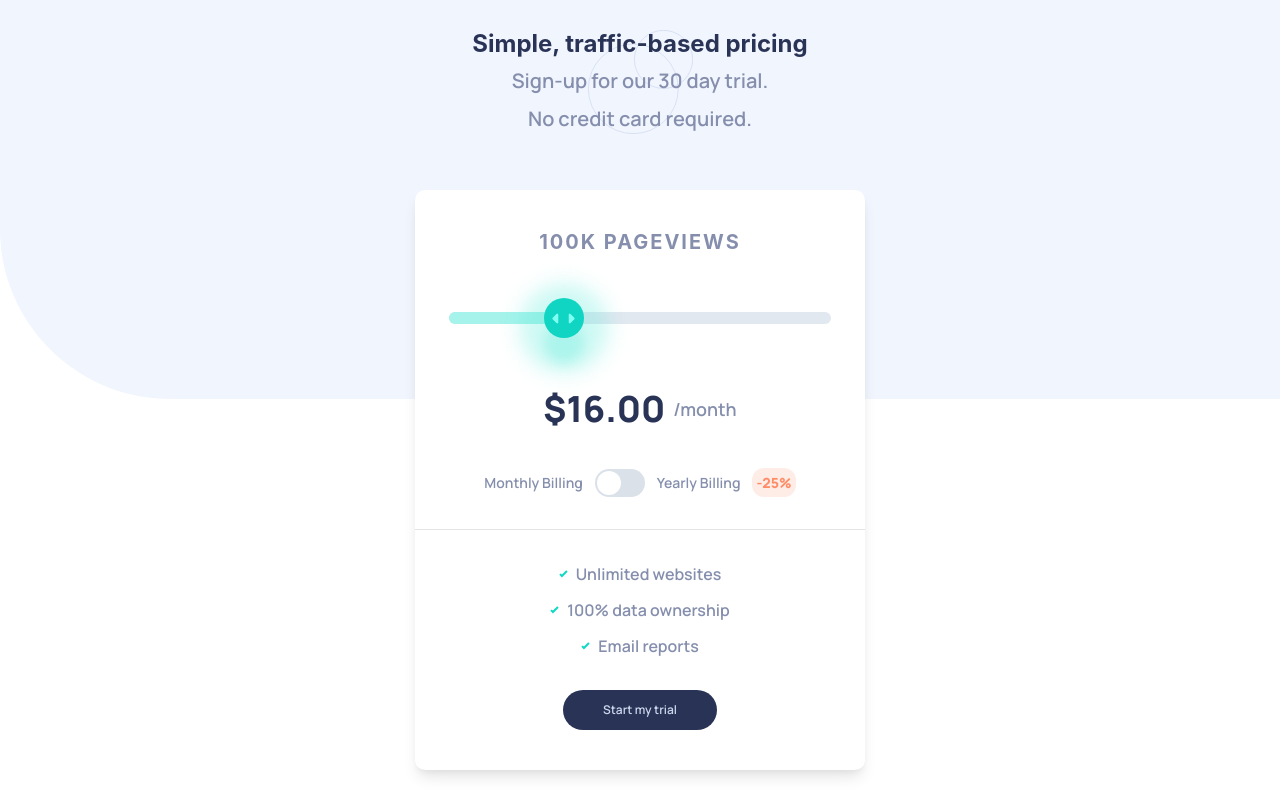
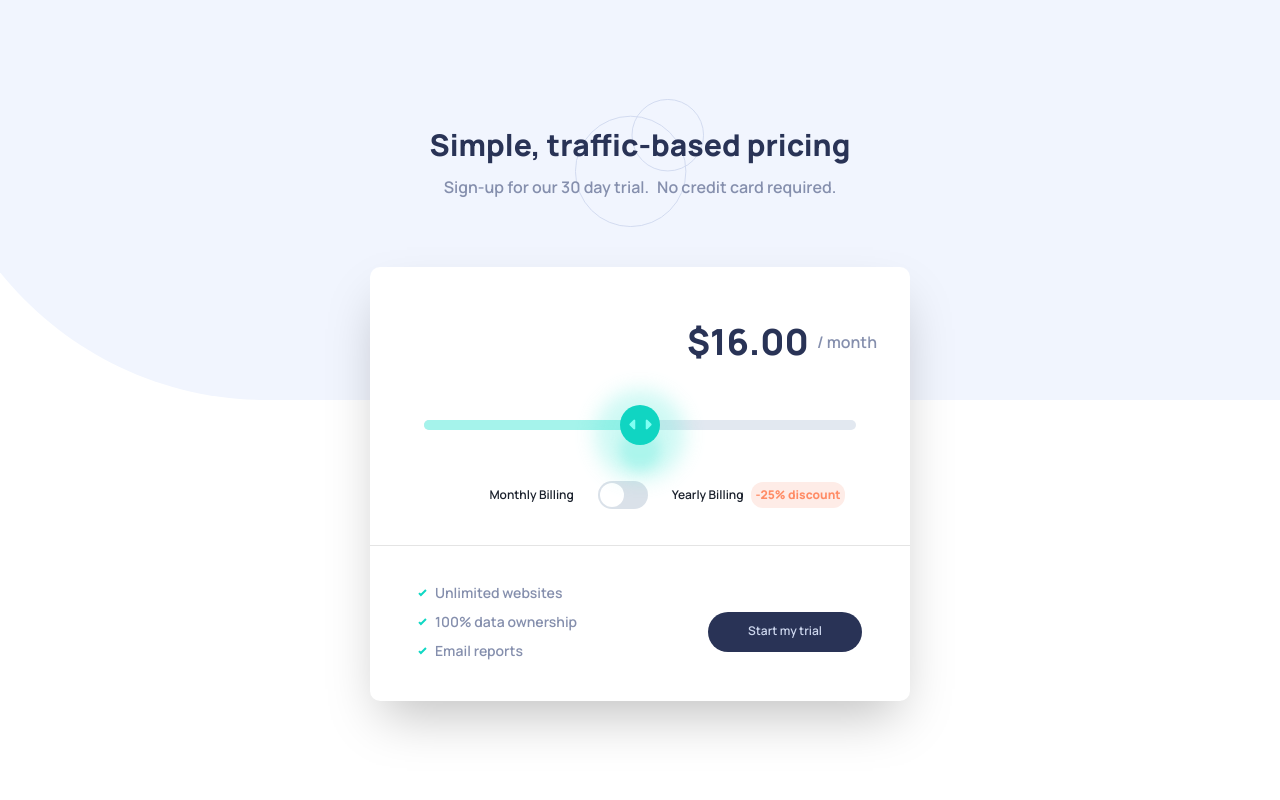
Before and after one commit to emiacerbi/interactive-pricing-component, a Next.js app: page / in a window 1280 px wide. Built offline with nearby package versions, Linux system fonts and the light colour scheme.

Commit message:
added functionality and fixed wide resolutions

```diff
--- a/pages/_document.js
+++ b/pages/_document.js
@@ -5,7 +5,7 @@ export default function Document() {
     <Html>
       <Head>
         <link rel="preconnect" href="https://fonts.googleapis.com" />
-        <link rel="preconnect" href="https://fonts.gstatic.com" crossorigin />
+        <link rel="preconnect" href="https://fonts.gstatic.com" crossOrigin />
         <link href="https://fonts.googleapis.com/css2?family=Manrope:wght@600;800&display=swap" rel="stylesheet" />
       </Head>
       <body>
--- a/pages/index.js
+++ b/pages/index.js
@@ -1,3 +1,5 @@
+import { useState, useEffect } from 'react'
+
 import {
   Box,
   Container,
@@ -10,15 +12,63 @@ import {
   SliderTrack,
   SliderFilledTrack,
   SliderThumb,
-  SliderMark,
   Text,
-  propNames,
-  Button} from '@chakra-ui/react'
+  Button,
+  SliderMark} from '@chakra-ui/react'
 
 import Head from 'next/head'
 
 
 export default function Home() {
+
+  // Value of slider
+  const [sliderValue, setSliderValue] = useState(50)
+
+  const [pageViews, setPageViews] = useState("50")
+  const [amountValue, setAmountValue] = useState("50")
+  const [isDiscountOn, setIsDiscountOn] = useState(0)
+
+
+  const checkSliderValue = () => {
+
+    // The app will render different values depending on the value of the slider.
+
+    if(sliderValue <= 100 && sliderValue >= 81) {
+      setPageViews("1M")
+      setAmountValue(36)
+    }
+    else if (sliderValue <= 80 && sliderValue >= 61){
+      setPageViews("500k")
+      setAmountValue(24)
+    }
+    else if (sliderValue <= 60 && sliderValue >= 41){
+      setPageViews("100k")
+      setAmountValue(16)
+    }
+    else if (sliderValue <= 40 && sliderValue >= 21){
+      setPageViews("50k")
+      setAmountValue(12)
+    }
+    else {
+      setPageViews("10k")
+      setAmountValue(8)
+    }
+  }
+
+  // Only re renders the app when sliderValue changes.
+  // useEffect(() => {
+
+
+  // }, [sliderValue])
+
+  useEffect(() => {
+
+      checkSliderValue()
+
+  }, [sliderValue])
+
+
+
   return (
 
     <>
@@ -26,51 +76,92 @@ export default function Home() {
         <title>Interactive pricing component</title>
       </Head>
 
-      <Container display='flex' flexDir='column' height='100vh' maxWidth='100%' alignItems='center' justifyContent='center'  gap={14} fontFamily="'Manrope', sans-serif" padding={6} paddingY={20} margin={0}
+      <Container
+        display='flex'
+        flexDir='column'
+        height='100vh'
+        maxWidth='100%'
+        alignItems='center'
+        justifyContent='center'
+        gap={10} fontFamily="'Manrope', sans-serif"
+        padding={6}
+        paddingY={20} margin={0}
         backgroundImage='url(/images/bg-pattern.svg)'
         backgroundRepeat='no-repeat'
-      backgroundSize='contain'
+        backgroundSize={['auto','auto', 'auto', 'cover']}
+        backgroundPosition={['0px 0px', '0px 0px', '0px 0px', '-75px -400px']}
       >
 
         <Stack
-          // padding={4}
+          paddingY={7}
           backgroundImage="url('/images/pattern-circles.svg')"
           backgroundPosition='center'
           backgroundSize='contain'
           backgroundRepeat='no-repeat'
-          height='15rem'
-
           display='flex'
-          flexDirection='column'
+          flexDirection={['row']}
+          flexWrap='wrap'
           alignItems='center'
           justifyContent='center'
+          textAlign='center'
+          gap={1}
         >
-          <Heading color='neutral.500' fontSize='2xl' >
+
+          <Heading color='neutral.500'
+            fontSize={['xl', '2xl', '3xl']}
+            fontWeight={700}
+            fontFamily={"'Manrope', sans-serif"}
+            width='100%'
+          >
             Simple, traffic-based pricing
           </Heading>
-          <Text color='neutral.400' fontSize='xl'>Sign-up for our 30 day trial.</Text>
-          <Text color='neutral.400' fontSize='xl'>No credit card required.</Text>
+          <Text color='neutral.400' fontSize='md' maxWidth='fit-content'>Sign-up for our 30 day trial.</Text>
+          <br  />
+          <Text color='neutral.400' fontSize='md' maxWidth='fit-content'>No credit card required.</Text>
         </Stack>
 
-        <Stack width='100%' maxWidth='450px' background='#fff' paddingY={10} borderRadius={10} display='flex' flexDirection='column' justifyContent='center' alignItems='center' gap={6} boxShadow='lg'>
+        <Stack
+          width='100%'
+          maxWidth='540px'
+          background='#fff'
+          paddingY={10}
+          borderRadius={10}
+          display='grid'
+          gridTemplateColumns={['1fr', '1fr', '1fr 1fr']}
+          gap={[6, 6, 7]}
+          boxShadow='2xl'
+        >
+
           <Heading
             textTransform='uppercase'
             color='neutral.400'
-            fontSize='xl'
+            fontFamily={"'Manrope', sans-serif"}
+            fontSize='sm'
             letterSpacing={2}
             fontWeight={700}
-            textAlign='center'>100k pageviews
+            textAlign='center'
+            order='-1'
+            gridColumn={['span 2', 'span 2', '1 / 2']}
+            alignSelf='center'
+            >
+              {/* {pageViews} pageviews */}
           </Heading>
 
-          <Slider aria-label='slider-ex-1' defaultValue={30} minH='16' maxW='85%'>
-            <SliderTrack
-              borderRadius={10}
-              boxSize={3}
+          <Slider
+            aria-label='slider-ex-1'
+            defaultValue={50}
+            width='80%'
+            maxW='445px'
+            order='0'
+            gridColumn='span 2'
+            justifySelf='center'
+            onChange={(val) => setSliderValue(val)}
           >
-              <SliderFilledTrack
-                bg='primary.100'
-              />
+
+            <SliderTrack borderRadius={10} boxSize={2.5}>
+              <SliderFilledTrack bg='primary.100' />
             </SliderTrack>
+
             <SliderThumb
               boxSize={10}
               bg='primary.200'
@@ -108,26 +199,61 @@ export default function Home() {
             />
           </Slider>
 
+          <Text
+            display='flex'
+            alignItems='center'
+            gap={2}
+            fontSize='4xl'
+            fontWeight={700}
+            color='neutral.500'
+            justifyContent='center'
+            order={['0', '0', '-1']}
+            gridColumn={['span 2', 'span 2', '2 / 3']}
+          >
 
-          <Text display='flex' alignItems='center' gap={2} fontSize='4xl' fontWeight={700} color='neutral.500' justifyContent='center'>
-            $16.00
-            <Text color='neutral.400' fontWeight={500} fontSize='lg' as='span'>/month</Text>
+
+            ${!isDiscountOn ? amountValue.toString().concat('.00') : (amountValue -= (amountValue * 0.25)).toString().concat('.00')}
+
+            <Text color='neutral.400' fontWeight={500} fontSize='md' as='span'>/ month</Text>
+
           </Text>
 
-          <Box display='flex' direction='row' justifyContent='center' gap={3} color='neutral.400' fontWeight={500} alignItems='center' fontSize={14}>
+          <Box
+            display='flex'
+            direction='row'
+            justifyContent='center'
+            gap={[2, 4, 5, 6]} c
+            olor='neutral.400'
+            fontWeight={500}
+            alignItems='center'
+            fontSize={['xs']}
+            width='90%'
+            gridColumn='span 2'
+            justifySelf='end'
+            marginY={12}
+          >
+
             <Text>Monthly Billing</Text>
             <Switch
               size='lg'
               colorScheme='teal'
               opacity='.7'
+              value={isDiscountOn}
+              onChange={() => setIsDiscountOn(isDiscountOn === 1 ? 0 : 1)}
             />
-            <Text>Yearly Billing</Text>
-            <Text as='span' color='primary.400' background='primary.300' borderRadius='xl' padding={1} fontWeight={700}>-25%</Text>
+            <Text display='flex' alignItems='center' gap={2}>
+              Yearly Billing
+              <Text as='span' color='primary.400' background='primary.300' borderRadius='xl' padding={1} fontWeight={700} display={['block', 'block', 'none']}>-25%</Text>
+              <Text as='span' color='primary.400' background='primary.300' borderRadius='xl' padding={1} fontWeight={700} display={['none', 'none', 'block']}>-25% discount</Text>
+            </Text>
+
           </Box>
 
-          <Divider borderColor='lightgray' />
+          <Divider borderColor='lightgray' gridColumn='span 2'/>
 
-          <Box color='neutral.400' display='flex' flexDir='column' gap={3} justifyContent='center' alignItems='center'>
+          <Box color='neutral.400' display={['flex', 'flex', 'grid']} gridTemplateColumns={'1fr 1fr'} textAlign='center' flexDir='column' gap={3} justifyContent='center' alignItems='center' fontSize='sm' gridColumn='span 2' paddingX={12}>
+
+            <Stack>
               <Text display='flex' alignItems='center' gap={2}>
                 <Image src='/images/icon-check.svg' alt='check icon' display='inline'/>
                 Unlimited websites
@@ -140,6 +266,7 @@ export default function Home() {
                 <Image src='/images/icon-check.svg' alt='check icon' display='inline'/>
                 Email reports
               </Text>
+            </Stack>
 
             <Button
               borderRadius='2rem'
@@ -149,6 +276,8 @@ export default function Home() {
               paddingX={10}
               paddingY={5}
               marginTop={5}
+              maxW='170px'
+              marginLeft={['0', '0', 'auto']}
 
               _hover= {
                 {
@@ -159,11 +288,6 @@ export default function Home() {
             >Start my trial</Button>
           </Box>
         </Stack>
-
-
-
-
-
       </Container>
     </>
 
```
Lines whose indentation alone changed are shown as unchanged.
